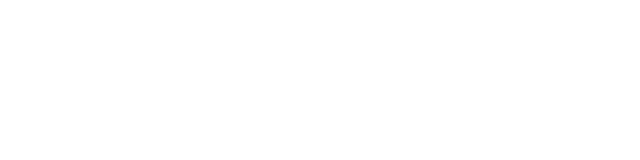
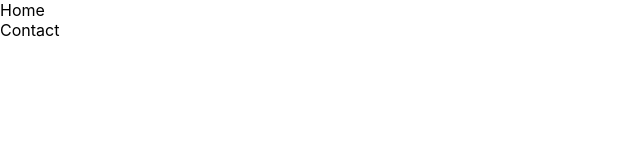
Before and after one commit to wilsoncampusano/l-react, a React (Create React App) app in the folder router/: page /contact in a window 1280 px wide. Shown: the top 160 px of the page, without its empty margins (0-640 px from the left). Built offline with nearby package versions, Linux system fonts and the light colour scheme.

Commit message:
route pages

```diff
--- a/router/src/App.js
+++ b/router/src/App.js
@@ -1,22 +1,21 @@
 import React, { Component } from 'react';
 import { BrowserRouter, Route } from 'react-router-dom'
 
-
-
-const NewRoute = () => {
-  return (
-    <div>
-
-      <p>new route </p>
-    </div>
-  );
-}
+import Home from './components/Home'
+import About from './components/About'
+import Contact from './components/Contant'
 
 class App extends Component {
   render() {
     return (
       <BrowserRouter>
-        <Route path="/new" component={NewRoute}/>
+
+        <div>
+              <Route path="/" component= { Home }></Route>
+              <Route path="/contact" component={ Contact }></Route>
+              <Route path="/about" component = { About }></Route>
+        </div>
+
       </BrowserRouter>
     );
   }
--- /dev/null
+++ b/router/src/components/About.js
@@ -0,0 +1,10 @@
+import React from 'react';
+
+
+const About = () => {
+    return (
+        <div>About</div>
+    )
+};
+
+export default About;
--- /dev/null
+++ b/router/src/components/Contant.js
@@ -0,0 +1,10 @@
+import React from 'react'
+
+const Contact = () => {
+    return (
+        <div>Contact</div>
+    );
+}
+
+
+export default Contact ;
--- /dev/null
+++ b/router/src/components/Home.js
@@ -0,0 +1,11 @@
+import React from 'react'
+
+
+const Home = () => {
+    return (
+        <div>Home</div>
+    );
+}
+
+
+export default Home ;
```
